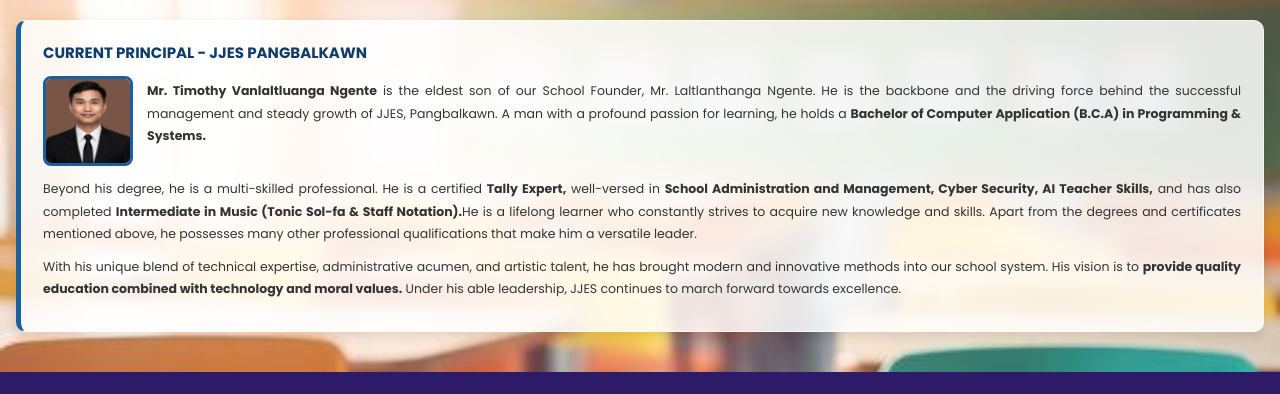
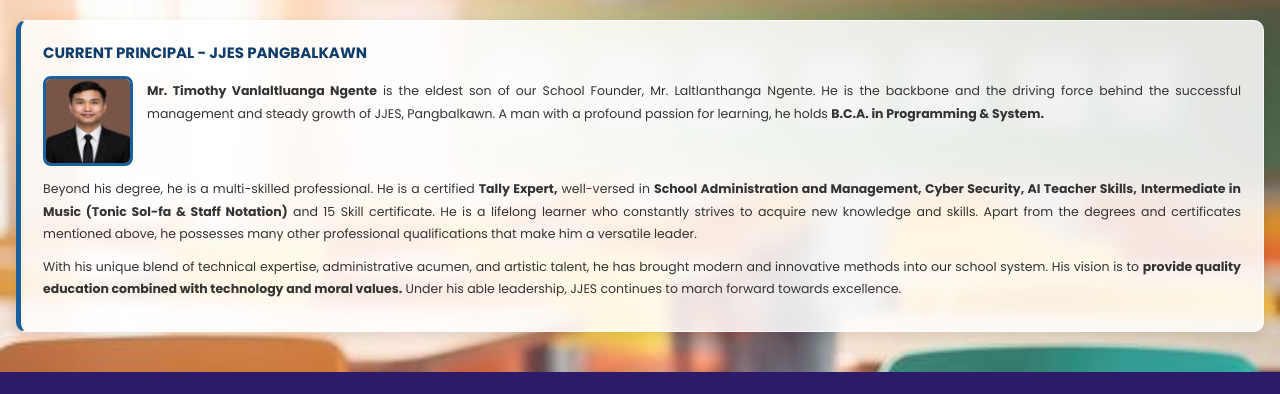
Before and after one commit to englishschooljehovajire-netizen/SCHOOL, a plain HTML site: page current-principal.html in a window 1280 px wide. Shown: the part 114-508 px from the top of the page. Drawn offline with Linux system fonts and the light colour scheme.

Commit message:
Add files via upload

```diff
--- a/current-principal.html
+++ b/current-principal.html
@@ -82,10 +82,10 @@ header{display:flex;align-items:center;gap:12px;padding:10px 16px;background:whi
 <img src="timothy.jpg" class="photo-left" alt="Sir Timothy">
 <div>
 <p style="font-weight:700;color:#1a3a5f;margin-bottom:4px;text-align:left"></p>
-<p style="margin-bottom:0"><strong>Mr. Timothy Vanlaltluanga Ngente</strong> is the eldest son of our School Founder, Mr. Laltlanthanga Ngente. He is the backbone and the driving force behind the successful management and steady growth of JJES, Pangbalkawn. A man with a profound passion for learning, he holds a <strong>Bachelor of Computer Application (B.C.A) in Programming & Systems.</strong> </p>
+<p style="margin-bottom:0"><strong>Mr. Timothy Vanlaltluanga Ngente</strong> is the eldest son of our School Founder, Mr. Laltlanthanga Ngente. He is the backbone and the driving force behind the successful management and steady growth of JJES, Pangbalkawn. A man with a profound passion for learning, he holds <strong>B.C.A. in Programming & System.</strong> </p>
 </div>
 </div>
-<p>Beyond his degree, he is a multi-skilled professional. He is a certified <strong>Tally Expert,</strong> well-versed in <strong>School Administration and Management, Cyber Security, AI Teacher Skills,</strong> and has also completed <strong>Intermediate in Music (Tonic Sol-fa & Staff Notation).</strong>He is a lifelong learner who constantly strives to acquire new knowledge and skills. Apart from the degrees and certificates mentioned above, he possesses many other professional qualifications that make him a versatile leader.</p>
+<p>Beyond his degree, he is a multi-skilled professional. He is a certified <strong>Tally Expert,</strong> well-versed in <strong>School Administration and Management, Cyber Security, AI Teacher Skills,</strong> <strong>Intermediate in Music (Tonic Sol-fa & Staff Notation)</strong> and 15 Skill certificate.  He is a lifelong learner who constantly strives to acquire new knowledge and skills. Apart from the degrees and certificates mentioned above, he possesses many other professional qualifications that make him a versatile leader.</p>
 <p>With his unique blend of technical expertise, administrative acumen, and artistic talent, he has brought modern and innovative methods into our school system. His vision is to <strong>provide quality education combined with technology and moral values.</strong> Under his able leadership, JJES continues to march forward towards excellence.</p>
 </div>
 </div>
```
